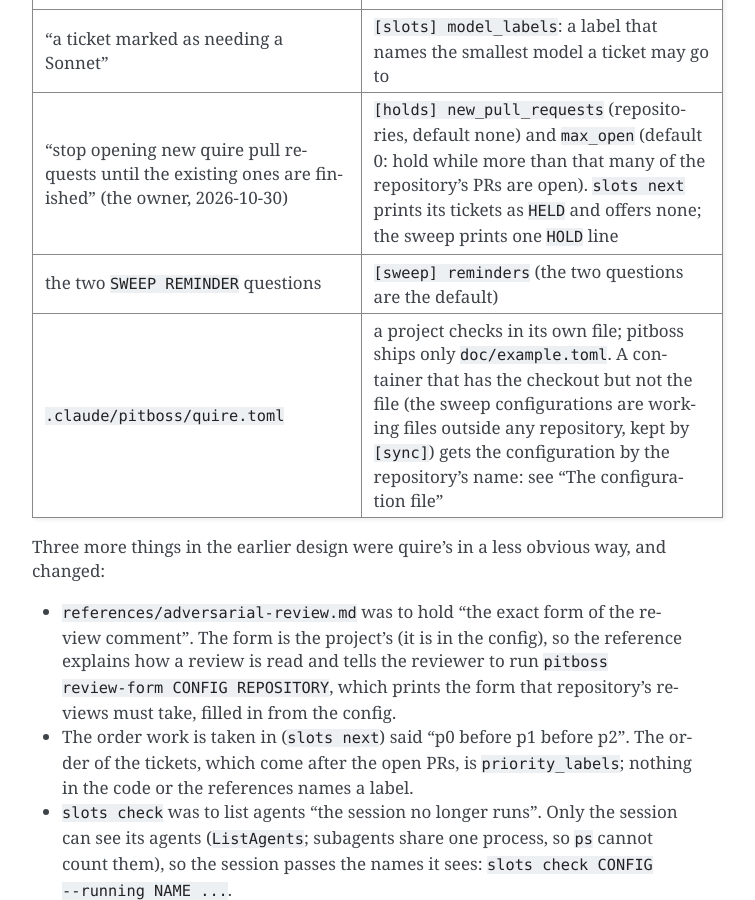
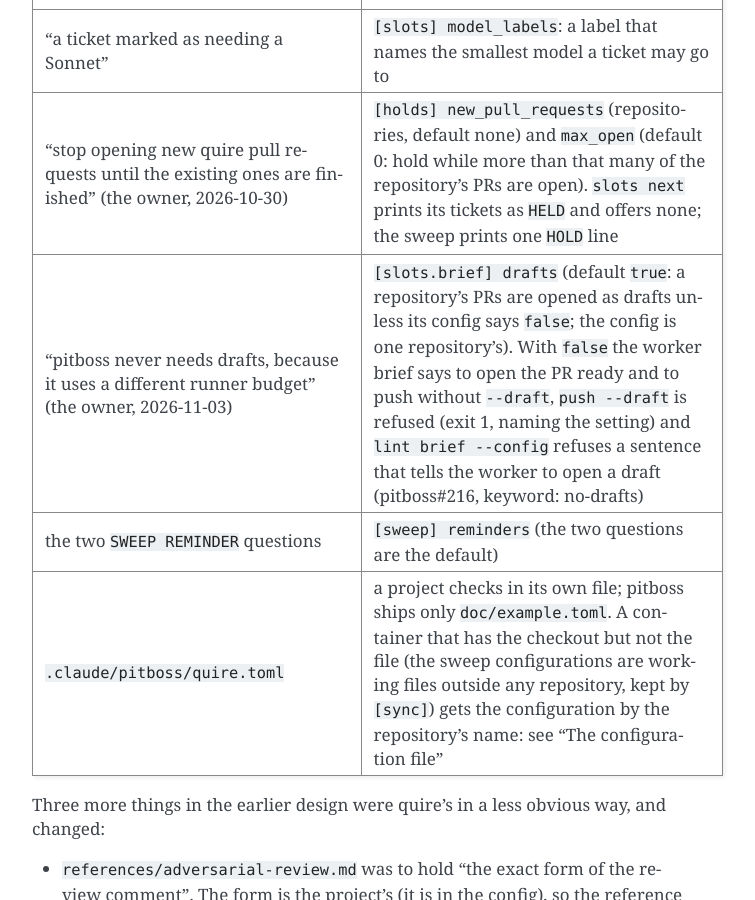
Before and after one commit to dev-skill-up/pitboss, a Sphinx documentation site: the page built from doc/design.rst, in a window 1280 px wide and 900 px high, scrolled down 2053 px. Shown: the whole window, without its empty margins (388-1143 px from the left). Built offline with Sphinx 7.4.7, drawn with Linux system fonts in a browser that asks for light colours; some of the changed text lies outside the part shown.

Commit message:
Restore the design rows, remove the false phrases in place, keep pitboss's PR ready in the sweep test (#113)
Co-Authored-By: Claude Sonnet 5.5 <noreply@anthropic.com>
Claude-Session: https://claude.ai/code/session_01HwLsLtFgHv4ix6TZzPYRcT

```diff
--- a/doc/design.rst
+++ b/doc/design.rst
@@ -87,6 +87,15 @@ What was project-specific, and where it went
        ``max_open`` (default 0: hold while more than that many of the
        repository's PRs are open). ``slots next`` prints its tickets as
        ``HELD`` and offers none; the sweep prints one ``HOLD`` line
+   * - "pitboss never needs drafts, because it uses a different runner budget"
+       (the owner, 2026-11-03)
+     - ``[slots.brief] drafts`` (default ``true``: a repository's PRs are
+       opened as drafts unless its config says ``false``; the config is one
+       repository's). With ``false`` the worker brief says to open the PR
+       ready and to push without ``--draft``, ``push --draft`` is refused
+       (exit 1, naming the setting) and ``lint brief --config`` refuses a
+       sentence that tells the worker to open a draft (pitboss#216, keyword:
+       no-drafts)
    * - the two ``SWEEP REMINDER`` questions
      - ``[sweep] reminders`` (the two questions are the default)
    * - ``.claude/pitboss/quire.toml``
@@ -180,6 +189,13 @@ Commands
        keyword: ruling-summary). The Pacific day (``America/Los_Angeles``) of
        a recorded time ends the sweep's ``OPUS RULINGS DAILY`` line for that
        day.
+   * - ``push CONFIG [--draft] [--no-dry-run] [GIT_ARGUMENTS]``
+     - The pressure check, then ``git push``; a push that goes out appends a
+       hold, a refused one appends the look it made (pitboss#215), a failed
+       one appends nothing. ``--draft`` skips both, and is refused (exit 1,
+       naming ``[slots.brief] drafts = false``) in a project whose config says
+       no drafts (pitboss#216).
+       Dry run unless ``--no-dry-run``; put ``--`` before git's options.
    * - ``cancel-stale-runs CONFIG``
      - Cancels the queue runs that are not the newest of their PR. Dry run
        unless ``--no-dry-run``.
```
Also changed, not shown: plugins/pitboss/skills/sweep/references/ci.md (+1 -1 lines), plugins/pitboss/skills/sweep/references/sweep.md (+1 -1 lines), 3 other files.
